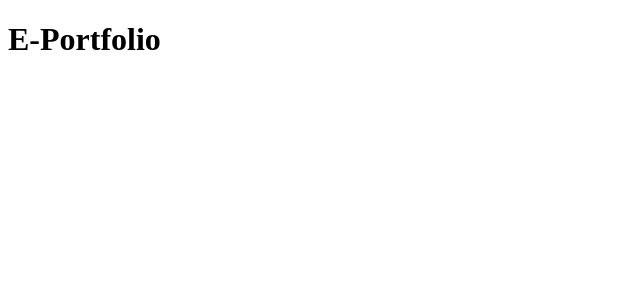
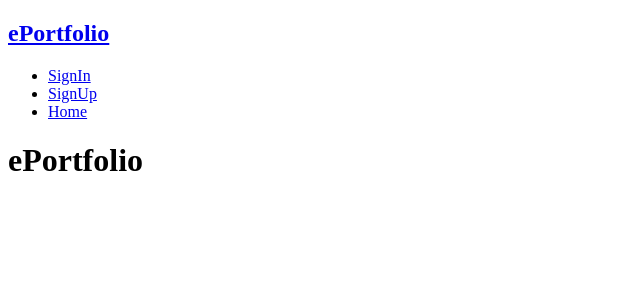
Before and after one commit to Scarletlake/ePortfolio_team2, a React (Create React App) app in the folder client/: page / in a window 1280 px wide. Shown: the top 300 px of the page, without its empty margins (0-640 px from the left). Built offline with nearby package versions, Linux system fonts and the light colour scheme; the HTML template or start-up script is replaced by a standard one.

Commit message:
Navbar + PrivateRoute

```diff
--- a/client/src/App.js
+++ b/client/src/App.js
@@ -1,14 +1,27 @@
 import React, { Fragment, useEffect } from 'react';
 import { BrowserRouter as Router, Route, Switch } from 'react-router-dom';
-
+import Navbar from "./components/Navbar";
+import PrivateRoute from "./components/PrivateRoute"
+import HomePage from "./pages/HomePage";
+import SignInPage from "./pages/SignInPage";
+import SignUpPage from "./pages/SignUpPage";
+import LandingPage from "./pages/LandingPage";
+import NotFoundPage from "./pages/NotFoundPage";
 
 const App = () => {
   return (
-
-      <h1>
-        E-Portfolio
-      </h1>
-
+    <Router>
+        <Fragment>
+          <Navbar />
+          <Switch>
+            <Route exact path="/" component={LandingPage} />
+            <Route exact path="/user/signin" component={SignInPage} />
+            <Route exact path="/user/signup" component={SignUpPage} />
+            <PrivateRoute exact path="/user/home" component={HomePage} />
+            <Route component={NotFoundPage} />
+          </Switch>
+        </Fragment>
+      </Router>
   );
 };
 
--- /dev/null
+++ b/client/src/api/userAPI.js
@@ -0,0 +1,7 @@
+import { useState, useEffect } from "react";
+
+export default function userLogOut() {
+
+        alert("logout!");
+
+  }
--- /dev/null
+++ b/client/src/components/Navbar.js
@@ -0,0 +1,50 @@
+import React, { Fragment } from 'react';
+import { Link } from 'react-router-dom';
+//import {userLogOut} from '../api/userAPI';
+
+const Navbar = () => {
+  const isAuthenticated = localStorage.getItem('token');
+
+  // if user has logged in
+  const authLinks = (
+    <ul>
+      <li>
+          <span className='hide-sm'>Logout</span>
+
+      </li>
+      <li>
+        <Link to='/user/home'>
+          <span className='hide-sm'>Dashboard</span>
+        </Link>
+      </li>
+    </ul>
+  );
+
+  const guestLinks = (
+    <ul>
+      <li>
+        <Link to='/user/signin'>SignIn</Link>
+      </li>
+      <li>
+        <Link to='/user/signup'>SignUp</Link>
+      </li>
+      <li>
+        <Link to='/user/home'>Home</Link>
+      </li>
+    </ul>
+  );
+
+  return (
+    <nav className='navbar bg-dark'>
+      <h1>
+        <Link to='/'>
+          ePortfolio
+        </Link>
+      </h1>
+        <Fragment>{isAuthenticated ? authLinks : guestLinks}</Fragment>
+    </nav>
+  );
+};
+
+
+export default Navbar;
--- /dev/null
+++ b/client/src/components/PrivateRoute.js
@@ -0,0 +1,21 @@
+import React from 'react';
+import { Route, Redirect } from 'react-router-dom';
+
+const PrivateRoute = ({
+  component: Component
+}) => {
+  const isAuthenticated = localStorage.getItem('token');
+
+  return (
+    <Route
+    render={props => isAuthenticated ? (
+        <Component {...props} />
+      ) : (
+        <Redirect to="/user/signin" />
+      )
+    }
+  />
+  );
+}
+
+export default PrivateRoute;
--- /dev/null
+++ b/client/src/pages/HomePage.js
@@ -0,0 +1,13 @@
+import React, { Fragment } from 'react';
+
+const NotFound = () => {
+  return (
+    <Fragment>
+      <h1>
+      Home
+      </h1>
+    </Fragment>
+  );
+};
+
+export default NotFound;
--- /dev/null
+++ b/client/src/pages/LandingPage.js
@@ -0,0 +1,13 @@
+import React, { Fragment } from 'react';
+
+const NotFound = () => {
+  return (
+    <Fragment>
+      <h1>
+      ePortfolio
+      </h1>
+    </Fragment>
+  );
+};
+
+export default NotFound;
--- /dev/null
+++ b/client/src/pages/NotFoundPage.js
@@ -0,0 +1,14 @@
+import React, { Fragment } from 'react';
+
+const NotFound = () => {
+  return (
+    <Fragment>
+      <h1 className='x-large text-primary'>
+        <i className='fas fa-exclamation-triangle' /> Page Not Found
+      </h1>
+      <p className='large'>Sorry, this page does not exist</p>
+    </Fragment>
+  );
+};
+
+export default NotFound;
--- /dev/null
+++ b/client/src/pages/SignInPage.js
@@ -0,0 +1,13 @@
+import React, { Fragment } from 'react';
+
+const NotFound = () => {
+  return (
+    <Fragment>
+      <h1>
+      SignIn
+      </h1>
+    </Fragment>
+  );
+};
+
+export default NotFound;
--- /dev/null
+++ b/client/src/pages/SignUpPage.js
@@ -0,0 +1,13 @@
+import React, { Fragment } from 'react';
+
+const NotFound = () => {
+  return (
+    <Fragment>
+      <h1>
+      SignUp
+      </h1>
+    </Fragment>
+  );
+};
+
+export default NotFound;
```
Also changed, not shown: 1 other file (tests, documents, lock files or other folders).
